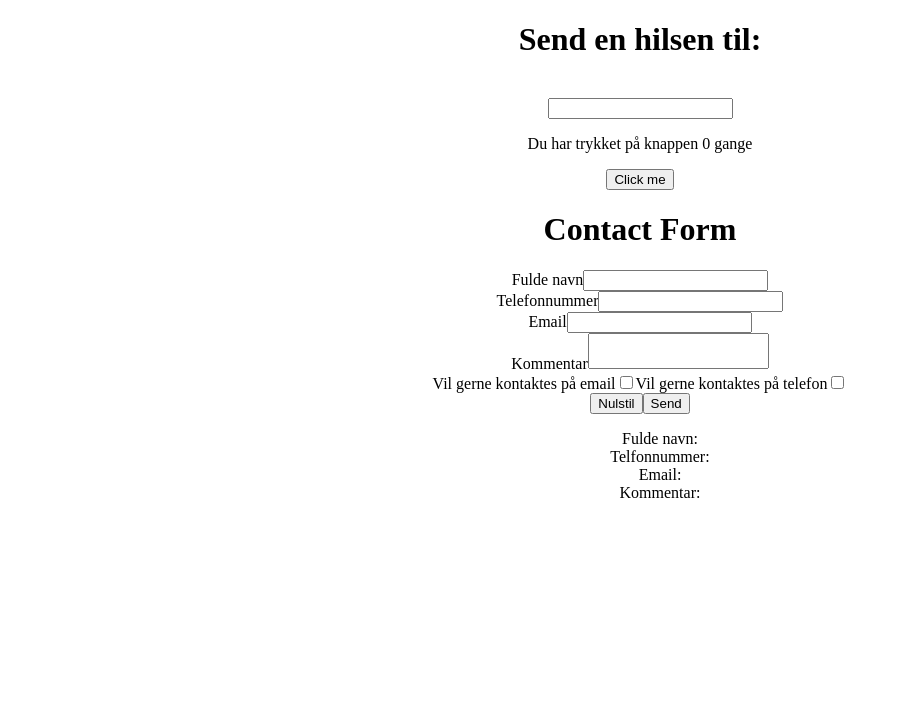
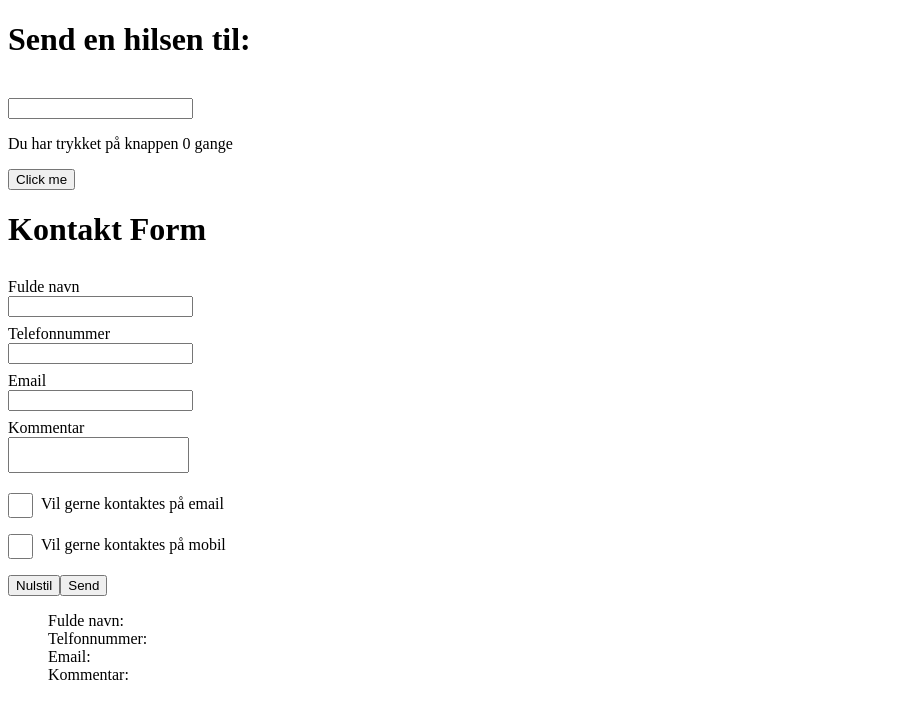
Before and after one commit to Emsenparry/react-assignments, a React (Create React App) app in the folder assignments/: page / in a window 1280 px wide. Shown: the top 718 px of the page, without its empty margins (0-899 px from the left). Built offline with nearby package versions, Linux system fonts and the light colour scheme.

Commit message:
Checkbox scss changes

```diff
--- a/assignments/src/App.scss
+++ b/assignments/src/App.scss
@@ -1,12 +1,29 @@
-.App {
-  text-align: center;
-}
-
 
 textarea{
   resize: none;
 }
 
+input[type=checkbox] {
+  width: 25px;
+  height: 25px;
+  vertical-align: middle;
+  margin: 0;
+  accent-color: rgb(77, 192, 77);
+}
+
+.formlabels{
+  max-width: 100%;
+    label{
+      display: block;
+      padding-top: 0.5em;
+    }
+}
+.checkboxes{
+  label{
+    padding-left: 0.5em;
+  }
+}
+
 ul{
   list-style: none;
 }
--- a/assignments/src/components/assignments/hooks/form.jsx
+++ b/assignments/src/components/assignments/hooks/form.jsx
@@ -18,28 +18,32 @@ const Form = () => {
     return (
         <div className="maindiv">
             <form>
-                <h1>Contact Form</h1>
-                <div>
+                <h1>Kontakt Form</h1>
+                <div className="formlabels">
                     <label htmlFor="fullname">Fulde navn</label>
                     <input type="text" name="fullname" id="fullname" onChange={registerInput}/>
                 </div>
-                <div>
+                <div className="formlabels">
                     <label htmlFor="number">Telefonnummer</label>
                     <input type="number" name="number" id="number" onChange={registerInput}/>
                 </div>
-                <div>
+                <div className="formlabels">
                     <label htmlFor="email">Email</label>
                     <input type="email" name="email" id="email" onChange={registerInput}/>
                 </div>
-                <div>
+                <div className="formlabels">
                     <label htmlFor="comment">Kommentar</label>
                     <textarea type="text" name="comment" id="comment" onChange={registerInput}/>
                 </div>
-                <div>
-                    <label htmlFor="">Vil gerne kontaktes på email</label>
-                    <input type="checkbox" />
-                    <label htmlFor="">Vil gerne kontaktes på telefon</label>
-                    <input type="checkbox" />
+                <div className="checkboxes">
+                    <p>
+                        <input type="checkbox" />
+                        <label htmlFor="">Vil gerne kontaktes på email</label>
+                    </p>
+                    <p>
+                        <input type="checkbox" />
+                        <label htmlFor="">Vil gerne kontaktes på mobil</label>
+                    </p>
                 </div>
                 <div>
                     <button type="reset">Nulstil</button>
```
